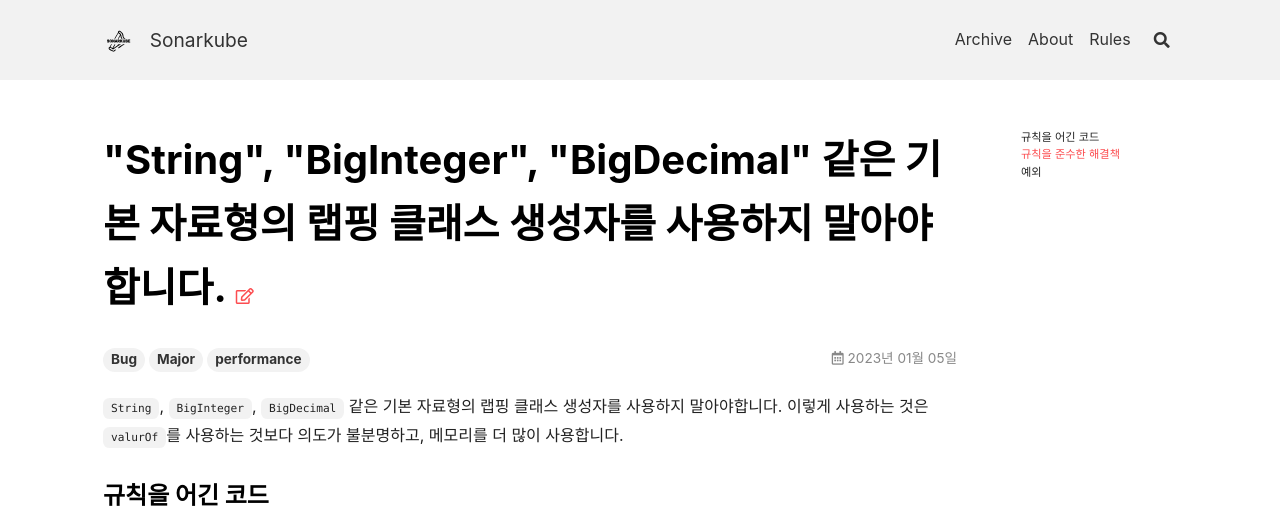
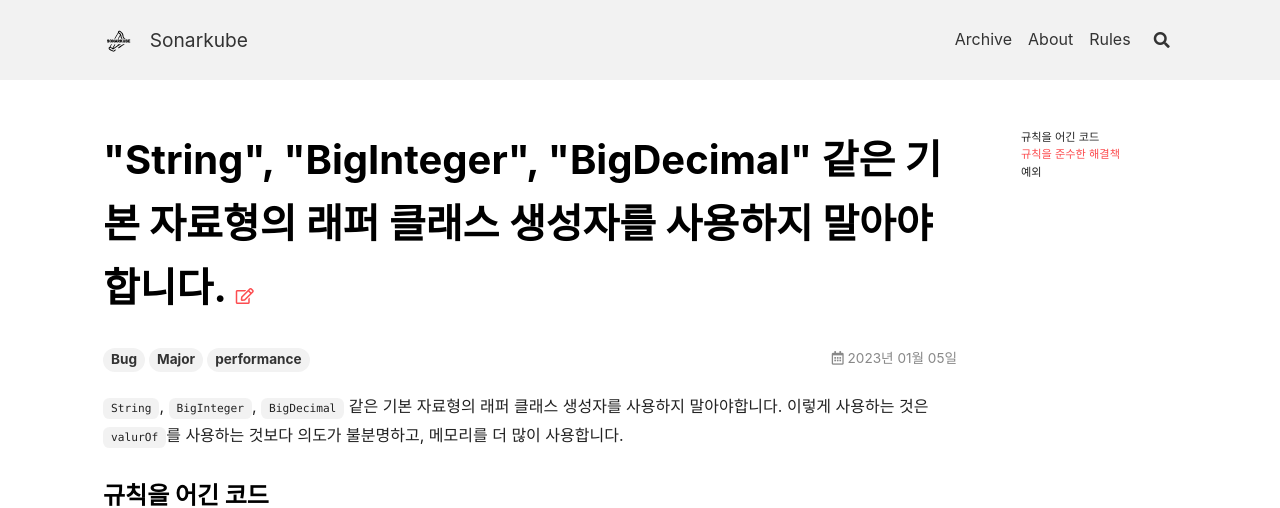
Before and after one commit to kantabile/sonarkube, a Jekyll site: the page built from _posts/2023-01-05-RSPEC-2129.md, in a window 1280 px wide. Shown: the top 508 px of the page. Built offline with Jekyll 4.4.1, drawn with Linux system fonts in a browser that asks for light colours; nearby versions of some CDN libraries; emoji names are drawn with the system emoji font.

Commit message:
fix: RSPEC-2129, RSPEC-4276 리뷰 반영

```diff
--- a/_posts/2023-01-05-RSPEC-2129.md
+++ b/_posts/2023-01-05-RSPEC-2129.md
@@ -1,12 +1,12 @@
 ---
-title: '"String", "BigInteger", "BigDecimal" 같은 기본 자료형의 랩핑 클래스 생성자를 사용하지 말아야합니다.'
+title: '"String", "BigInteger", "BigDecimal" 같은 기본 자료형의 래퍼 클래스 생성자를 사용하지 말아야합니다.'
 tags:
   - Bug
   - Major
   - performance
 ---
 
-`String`, `BigInteger`, `BigDecimal` 같은 기본 자료형의 랩핑 클래스 생성자를 사용하지 말아야합니다.
+`String`, `BigInteger`, `BigDecimal` 같은 기본 자료형의 래퍼 클래스 생성자를 사용하지 말아야합니다.
 이렇게 사용하는 것은 `valurOf`를 사용하는 것보다 의도가 불분명하고, 메모리를 더 많이 사용합니다.
 
 ### 규칙을 어긴 코드
```
Also changed, not shown: _posts/2023-01-05-RSPEC-4276.md (+1 -1 lines).
